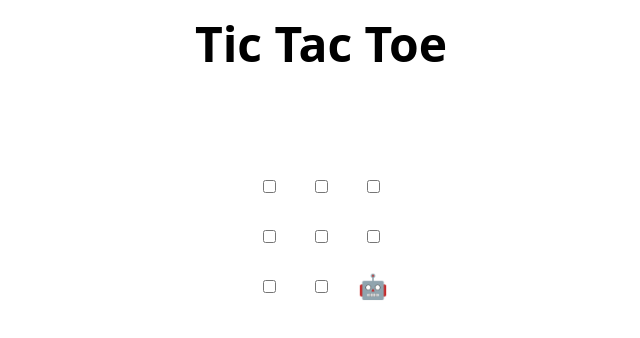
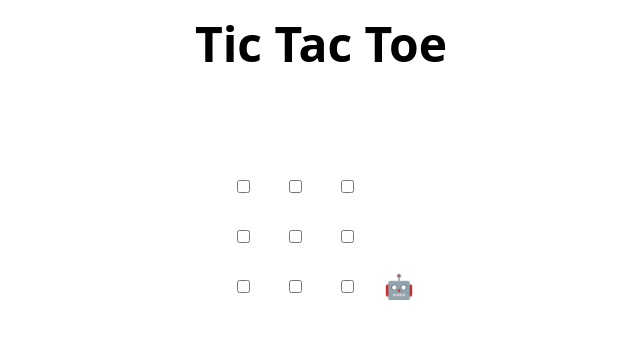
Before and after one commit to jaikratsinghtariyal/skills-review-pull-requests, a plain HTML site: page index.html in a window 1280 px wide. Shown: the whole page, without its empty margins (319-959 px from the left). Drawn offline with Linux system fonts and the light colour scheme.

Commit message:
Update index.html

```diff
--- a/index.html
+++ b/index.html
@@ -41,6 +41,7 @@
     <td><input type="checkbox" /></td>
   </tr>
   <tr>
+    <td><input type="checkbox" /></td>
     <td><input type="checkbox" /></td>
     <td><input type="checkbox" /></td>
     <td><input type="checkbox" /></td>
```
